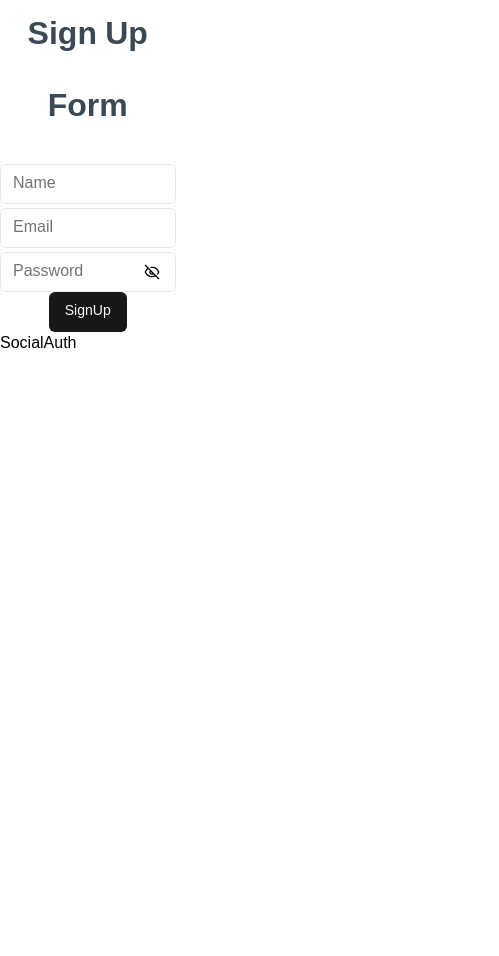
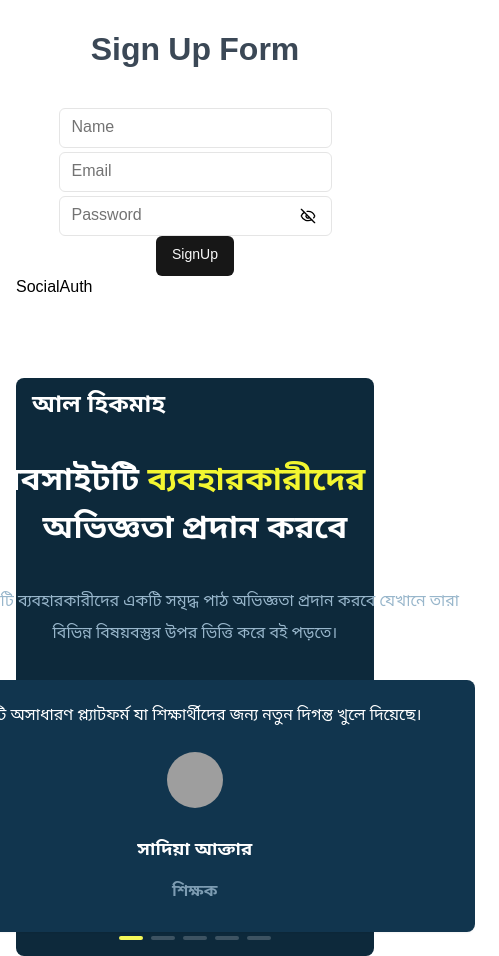
Before and after one commit to Naimur53/alhikmah, a Next.js app: page /auth/sign-up in a window 390 px wide. Shown: the whole page, 499 px wide, since content can reach past the window. Before the commit the page ends 844 px from the top, so only its background shows below. Built offline with nearby package versions, Linux system fonts and the light colour scheme; grey boxes are pictures that could not be loaded.

Commit message:
authwrapper component complete without fully responsive

```diff
--- a/package.json
+++ b/package.json
@@ -12,11 +12,13 @@
     "dependencies": {
         "@hookform/resolvers": "^3.9.1",
         "@ianvs/prettier-plugin-sort-imports": "^4.4.0",
+        "@radix-ui/react-avatar": "^1.1.1",
         "@radix-ui/react-label": "^2.1.0",
         "@radix-ui/react-slot": "^1.1.0",
         "@reduxjs/toolkit": "^1.9.5",
         "class-variance-authority": "^0.7.1",
         "clsx": "^2.1.1",
+        "embla-carousel-autoplay": "^8.5.1",
         "embla-carousel-react": "^8.5.1",
         "firebase": "^10.4.0",
         "lucide-react": "^0.462.0",
--- a/src/components/shared/DynamicHeader.tsx
+++ b/src/components/shared/DynamicHeader.tsx
@@ -17,7 +17,7 @@ export function DynamicHeader({
                 {heading1} <span className="text-[#6AB6E8]">{highlight} </span>
                 {heading2}{" "}
             </h1>
-            <p className="mx-auto max-w-[950px] pb-[30px] text-[18px] text-[#838383] md:pb-[55px] md:text-[24px] lg:text-[28px]">
+            <p className="mx-auto max-w-[950px] pb-[30px] text-[18px] text-grey-800 md:pb-[55px] md:text-[24px] lg:text-[28px]">
                 {description}
             </p>
         </div>
--- /dev/null
+++ b/src/components/ui/avatar.tsx
@@ -0,0 +1,50 @@
+"use client"
+
+import * as React from "react"
+import * as AvatarPrimitive from "@radix-ui/react-avatar"
+
+import { cn } from "@/lib/utils"
+
+const Avatar = React.forwardRef<
+  React.ElementRef<typeof AvatarPrimitive.Root>,
+  React.ComponentPropsWithoutRef<typeof AvatarPrimitive.Root>
+>(({ className, ...props }, ref) => (
+  <AvatarPrimitive.Root
+    ref={ref}
+    className={cn(
+      "relative flex h-10 w-10 shrink-0 overflow-hidden rounded-full",
+      className
+    )}
+    {...props}
+  />
+))
+Avatar.displayName = AvatarPrimitive.Root.displayName
+
+const AvatarImage = React.forwardRef<
+  React.ElementRef<typeof AvatarPrimitive.Image>,
+  React.ComponentPropsWithoutRef<typeof AvatarPrimitive.Image>
+>(({ className, ...props }, ref) => (
+  <AvatarPrimitive.Image
+    ref={ref}
+    className={cn("aspect-square h-full w-full", className)}
+    {...props}
+  />
+))
+AvatarImage.displayName = AvatarPrimitive.Image.displayName
+
+const AvatarFallback = React.forwardRef<
+  React.ElementRef<typeof AvatarPrimitive.Fallback>,
+  React.ComponentPropsWithoutRef<typeof AvatarPrimitive.Fallback>
+>(({ className, ...props }, ref) => (
+  <AvatarPrimitive.Fallback
+    ref={ref}
+    className={cn(
+      "flex h-full w-full items-center justify-center rounded-full bg-neutral-100 dark:bg-neutral-800",
+      className
+    )}
+    {...props}
+  />
+))
+AvatarFallback.displayName = AvatarPrimitive.Fallback.displayName
+
+export { Avatar, AvatarImage, AvatarFallback }
--- a/src/features/auth/AuthWrapper.tsx
+++ b/src/features/auth/AuthWrapper.tsx
@@ -1,13 +1,47 @@
+import { TestimonialSlider } from "./TestimonialSlider";
+
 const AuthWrapper = ({ children }: { children: React.ReactNode }) => {
-    return (
-        <div className="grid h-screen w-full grid-cols-2 gap-[10%]">
-            <div>{children}</div>
+  return (
+    <div className="grid  xl:h-screen w-full grid-cols-1 lg:grid-cols-2 gap-[5%]">
+      {/* Left Column */}
+      <div className="p-4 md:p-6">{children}</div>
 
-            <div className="center m-6 h-[95%] rounded-lg bg-primary text-2xl font-bold text-white">
-                ai khane design kore nice slider add kore dio
-            </div>
+      {/* Right Column */}
+      <div className="center relative m-4 md:m-6 h-auto md:h-[95%] rounded-lg bg-primary-900 text-2xl font-bold text-white">
+        {/* Heading */}
+        <div className="absolute top-4 left-4 md:top-8 md:left-12">
+          <h2 className="text-[24px] md:text-[28px] lg:text-[32px]">আল হিকমাহ</h2>
         </div>
-    );
+
+        {/* Content */}
+        <div className="px-6 md:px-[50px] flex flex-col justify-start">
+          <div className="text-center md:text-start pb-[30px] sm:pb-[50px] md:pb-[70px] lg:pb-[100px]">
+            <h1 className="h1 font-bold pt-[80px] md:pt-[50px] text-white leading-[1.5]">
+              ওয়েবসাইটটি{" "}
+              <span className="text-yellow-500">ব্যবহারকারীদের</span> পাঠ
+              অভিজ্ঞতা প্রদান করবে
+            </h1>
+            <p className="text-[16px] sm:text-[18px] md:text-[20px] text-primary-200 font-normal mt-4">
+              ওয়েবসাইটটি ব্যবহারকারীদের একটি সমৃদ্ধ পাঠ অভিজ্ঞতা প্রদান করবে
+              যেখানে তারা বিভিন্ন বিষয়বস্তুর উপর ভিত্তি করে বই পড়তে।
+            </p>
+          </div>
+
+          {/* Testimonial Slider */}
+          <TestimonialSlider />
+
+          {/* Indicator Dots */}
+          <div className="absolute bottom-4 md:bottom-8 left-1/2 -translate-x-1/2 flex space-x-2">
+            <div className="w-6 md:w-8 h-1 rounded-full bg-yellow-400" />
+            <div className="w-6 md:w-8 h-1 rounded-full bg-white/20" />
+            <div className="w-6 md:w-8 h-1 rounded-full bg-white/20" />
+            <div className="w-6 md:w-8 h-1 rounded-full bg-white/20" />
+            <div className="w-6 md:w-8 h-1 rounded-full bg-white/20" />
+          </div>
+        </div>
+      </div>
+    </div>
+  );
 };
 
 export default AuthWrapper;
--- /dev/null
+++ b/src/features/auth/TestimonialCard.tsx
@@ -0,0 +1,30 @@
+import { Avatar, AvatarFallback, AvatarImage } from "@/components/ui/avatar";
+
+interface TestimonialProps {
+  content: string;
+  author: string;
+  role: string;
+  image: string;
+}
+
+export function TestimonialCard({ content, author, role, image }: TestimonialProps) {
+  return (
+    <div className="flex flex-col items-center lg:items-start space-y-6 text-center lg:text-start bg-primary-800 rounded-[8px] text-white p-6 lg:p-8">
+      <div className="space-y-4">
+        <p className="text-[16px] md:text-[18px] lg:text-[20px] font-normal leading-[24px] md:leading-[28px] lg:leading-[32px]">
+          {content}
+        </p>
+      </div>
+      <div className="flex flex-col lg:flex-row items-center space-y-4 lg:space-y-0 lg:space-x-4">
+        <Avatar className="h-[56px] w-[56px] md:h-[64px] md:w-[64px] lg:h-[71px] lg:w-[71px]">
+          <AvatarImage src={image} alt={author} className="" />
+          <AvatarFallback>{author[0]}</AvatarFallback>
+        </Avatar>
+        <div className="text-center lg:text-left">
+          <h3 className="font-semibold text-[18px] md:text-[20px]">{author}</h3>
+          <p className="text-[16px] md:text-[18px] text-primary-200 opacity-80">{role}</p>
+        </div>
+      </div>
+    </div>
+  );
+}
--- /dev/null
+++ b/src/features/auth/TestimonialSlider.tsx
@@ -0,0 +1,67 @@
+"use client";
+import * as React from "react";
+import Autoplay from "embla-carousel-autoplay";
+import {
+  Carousel,
+  CarouselContent,
+  CarouselItem,
+  CarouselNext,
+  CarouselPrevious,
+} from "@/components/ui/carousel";
+import { TestimonialCard } from "./TestimonialCard";
+import { Card } from "@/components/ui/card";
+
+const testimonials = [
+  {
+    content: "ওয়েবসাইটটি ব্যবহারকারীদের একটি সমৃদ্ধ পাঠ অভিজ্ঞতা প্রদান করবে যেখানে তারা বিভিন্ন বিষয়বস্তুর উপর ভিত্তি করে বই পড়তে।",
+    author: "আল ফারুক",
+    role: "প্রোডাক্ট ডিজাইনার",
+    image: "https://images.unsplash.com/photo-1472099645785-5658abf4ff4e?q=80&w=2940&auto=format&fit=crop"
+  },
+  {
+    content: "একটি অসাধারণ প্ল্যাটফর্ম যা শিক্ষার্থীদের জন্য নতুন দিগন্ত খুলে দিয়েছে।",
+    author: "সাদিয়া আক্তার",
+    role: "শিক্ষক",
+    image: "https://images.unsplash.com/photo-1438761681033-6461ffad8d80?q=80&w=2940&auto=format&fit=crop"
+  },
+  {
+    content: "সহজ ইন্টারফেস এবং সমৃদ্ধ কন্টেন্ট লাইব্রেরি আমাকে মুগ্ধ করেছে।",
+    author: "রাফি হাসান",
+    role: "ছাত্র",
+    image: "https://images.unsplash.com/photo-1507003211169-0a1dd7228f2d?q=80&w=2787&auto=format&fit=crop"
+  },
+  {
+    content: "এই প্ল্যাটফর্মটি আমার পড়াশোনার অভিজ্ঞতাকে আরও সমৃদ্ধ করেছে।",
+    author: "নুসরাত জাহান",
+    role: "গবেষক",
+    image: "https://images.unsplash.com/photo-1544005313-94ddf0286df2?q=80&w=2788&auto=format&fit=crop"
+  }
+];
+
+export function TestimonialSlider() {
+  const plugin = React.useRef(
+    Autoplay({ delay: 3000, stopOnInteraction: true })
+  );
+
+  return (
+    <div className="w-full h-full flex items-center justify-start">
+      <Carousel
+        plugins={[plugin.current]}
+        className="w-full max-w-2xl"
+        onMouseEnter={plugin.current.stop}
+        onMouseLeave={plugin.current.reset}
+      >
+        <CarouselContent>
+          {testimonials.map((testimonial, index) => (
+            <CarouselItem key={index}>
+              <Card className="bg-transparent border-none">
+                <TestimonialCard {...testimonial} />
+              </Card>
+            </CarouselItem>
+          ))}
+        </CarouselContent>
+
+      </Carousel>
+    </div>
+  );
+}
--- a/src/features/home/Banner.tsx
+++ b/src/features/home/Banner.tsx
@@ -39,7 +39,7 @@ const books: Book[] = [
 
 export function Banner() {
     return (
-        <div className="min-h-[80vh]  flex items-center w-full bg-[#0D293B] py-16">
+        <div className="min-h-[80vh]  flex items-center w-full bg-primary-900 py-16">
             <div className="relative mx-auto container px-4">
                 {/* <div className="absolute right-4 top-4">
                     <button className="rounded-[8px] bg-[#193C53] px-[20px] py-[10px] text-[#BACEDC] transition-colors hover:bg-[#2a5c7d]">
@@ -55,7 +55,7 @@ export function Banner() {
 
                                     <div>
                                     <h2 className="mb-4 h1 text-white">{book.title}</h2>
-                                    <div className="space-y-2 text-gray-300">
+                                    <div className="space-y-2 text-dark-200">
                                         <p>লেখক : {book.author}</p>
                                         <p>প্রকাশনী : {book.publisher}</p>
                                     </div>
--- a/src/features/home/DynamicBooks.tsx
+++ b/src/features/home/DynamicBooks.tsx
@@ -46,13 +46,13 @@ export function DynamicBooks({ heading1, heading2, highlight, description, books
                                                 <FaHeart className="h-5 w-5" />
                                             </button>
                                         </div>
-                                        <h3 className="mb-4 text-xl font-semibold transition-all duration-500 group-hover:text-white">
+                                        <h3 className="mb-4 text-xl font-semibold transition-all duration-500 text-grey-900 group-hover:text-white">
                                             {book.title}
                                         </h3>
                                         <div className="flex items-center justify-between">
                                             <a
                                                 href={book.readMoreLink}
-                                                className="text-blue-600 transition-all duration-500 group-hover:text-[#F3F630]"
+                                                className="text-blue-600 transition-all duration-500 group-hover:text-yellow-500"
                                             >
                                                 {book.readMoreLink}
                                             </a>
@@ -66,7 +66,7 @@ export function DynamicBooks({ heading1, heading2, highlight, description, books
                 {/* Navigation and Button */}
                 <div className="mt-8 flex items-center justify-center gap-4">
                     <CarouselPrevious className="static mt-[40px] rounded-sm bg-gray-800 p-[20px] text-white hover:bg-gray-700 hover:text-white" />
-                    <button className="rounded-md bg-[#E7F54E] px-6 py-[10px] font-semibold text-black transition-colors hover:bg-[#d4e23a]">
+                    <button className="rounded-md bg-yellow-500 px-6 py-[10px] font-semibold text-dark-900 transition-colors hover:bg-yellow-300">
                         সকল বই
                     </button>
                     <CarouselNext className="static mt-[40px] rounded-sm bg-gray-800 p-[20px] text-white hover:bg-gray-700 hover:text-white" />
```
Also changed, not shown: 1 other file (tests, documents, lock files or other folders).
